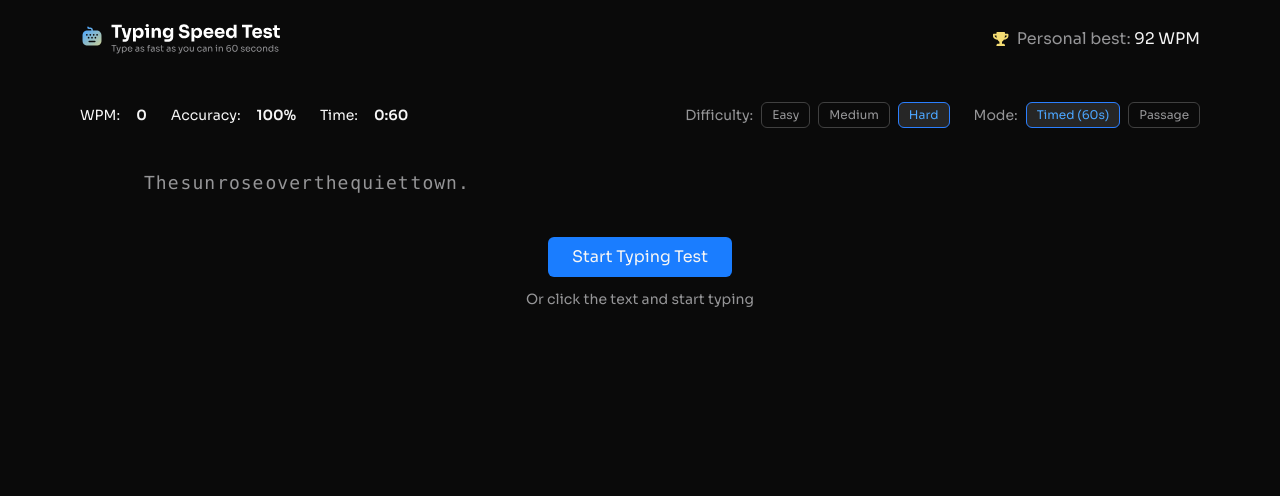
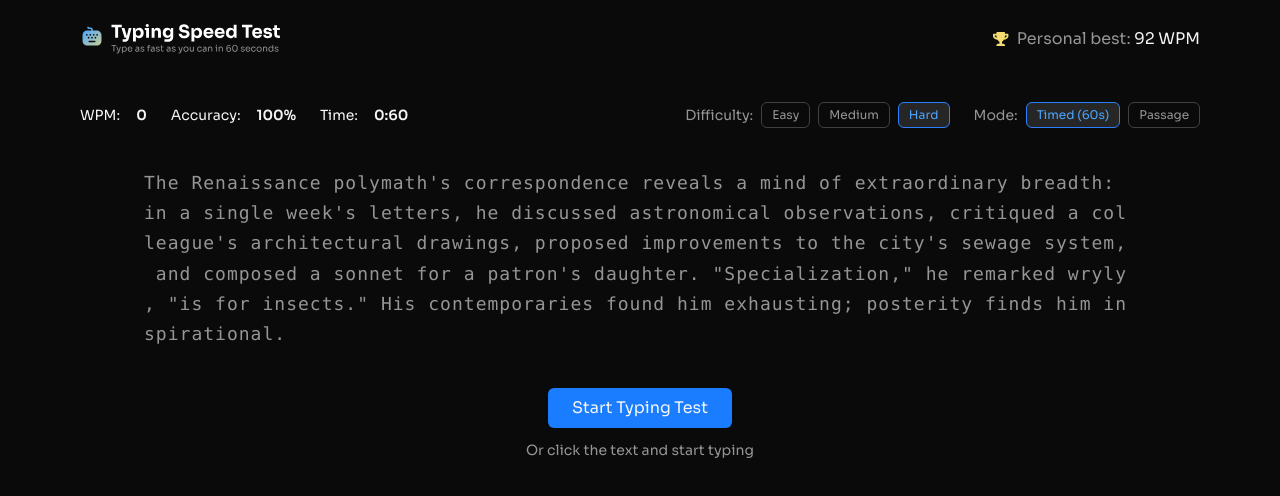
Before and after one commit to solawaleayomide/Typing-Speed-Test, a Next.js app: page / in a window 1280 px wide. Shown: the top 496 px of the page. Built offline with nearby package versions, Linux system fonts and the light colour scheme.

Commit message:
feat: load passages by difficulty and render client-only

```diff
--- a/app/page.tsx
+++ b/app/page.tsx
@@ -1,11 +1,18 @@
 "use client";
+
+import dynamic from "next/dynamic";
+
+const Passage = dynamic(() => import("@/components/passage"), {
+  ssr: false,
+});
 
 import { Controls } from "@/components/controls";
 import { Header } from "@/components/header";
-import { Passage } from "@/components/passage";
-import { Results } from "@/components/results";
+// import { Passage } from "@/components/passage";
 import { StatsBar } from "@/components/stats-bar";
 import { useState } from "react";
+
+import passages from "@/data.json";
 
 export type Difficulty = "Easy" | "Medium" | "Hard";
 export type Mode = "Timed (60s)" | "Passage";
@@ -13,6 +20,27 @@ export type Mode = "Timed (60s)" | "Passage";
 export default function Page() {
   const [difficulty, setDifficulty] = useState<Difficulty>("Hard");
   const [mode, setMode] = useState<Mode>("Timed (60s)");
+
+  const difficultyMap = {
+    Easy: "easy",
+    Medium: "medium",
+    Hard: "hard",
+  } as const;
+
+  const [passageIndex, setPassageIndex] = useState(() => {
+    const key = difficultyMap[difficulty];
+    return Math.floor(Math.random() * passages[key].length);
+  });
+
+  function handleDifficultyChange(next: Difficulty) {
+    const key = difficultyMap[next];
+    const index = Math.floor(Math.random() * passages[key].length);
+
+    setDifficulty(next);
+    setPassageIndex(index);
+  }
+
+  const passage = passages[difficultyMap[difficulty]][passageIndex];
 
   return (
     <main className="min-h-screen bg-neutral-950 text-neutral-100 flex flex-col items-center">
@@ -24,12 +52,12 @@ export default function Page() {
         <Controls
           difficulty={difficulty}
           mode={mode}
-          onDifficultyChange={setDifficulty}
+          onDifficultyChange={handleDifficultyChange}
           onModeChange={setMode}
         />
       </div>
 
-      <Passage />
+      <Passage text={passage.text} />
       {/* <Results /> */}
     </main>
   );
--- /dev/null
+++ b/app/types.ts
@@ -0,0 +1,4 @@
+export type PassageData = {
+  id: string;
+  text: string;
+};
--- a/components/passage.tsx
+++ b/components/passage.tsx
@@ -1,12 +1,14 @@
-const text = "The sun rose over the quiet town.";
+type PassageProps = {
+  text: string;
+};
 
-export function Passage() {
+export default function Passage({ text }: PassageProps) {
   return (
     <section tabIndex={0} className="w-full max-w-5xl px-4 py-10 outline-none">
       <div className="text-lg leading-relaxed font-mono flex flex-wrap gap-[1px]">
         {text.split("").map((char, index) => (
           <span key={index} className="text-neutral-400">
-            {char}
+            {char === " " ? "\u00A0" : char}
           </span>
         ))}
       </div>
```
